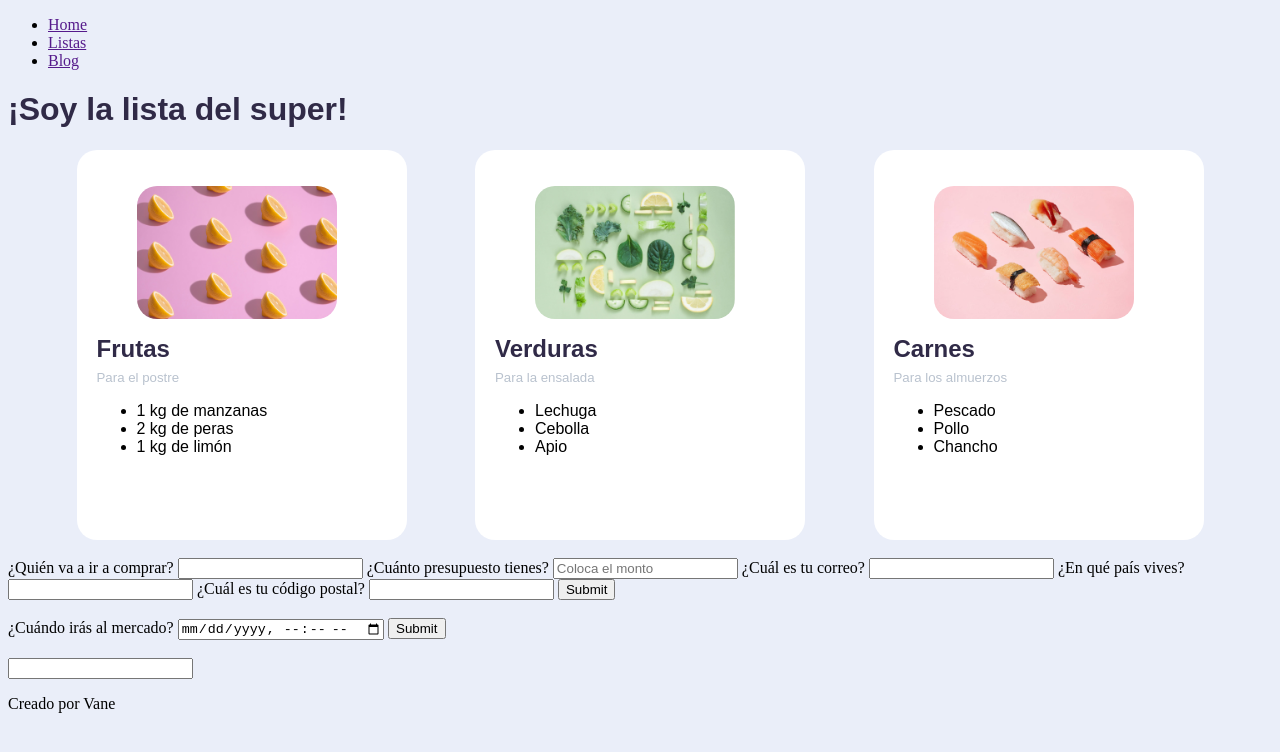
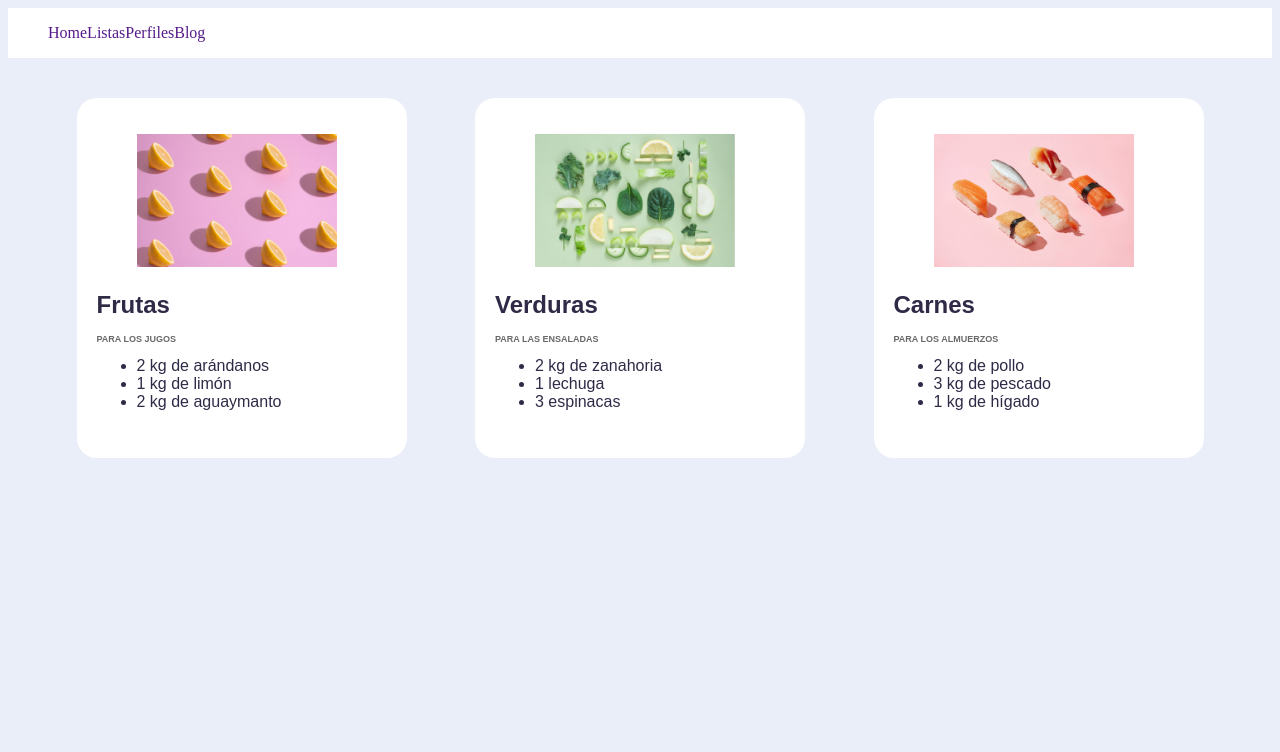
Before and after one commit to vanrzr/ClaseHTMLyCSS, a plain HTML site: page index.html in a window 1280 px wide. Drawn offline with Linux system fonts and the light colour scheme.

Commit message:
Cambios aplicando BEM

```diff
--- a/css/style.css
+++ b/css/style.css
@@ -2,91 +2,114 @@ body {
     background-color: #eaeef9;
 }
 
-.main-nav {
-    margin-top: 10px;
+.header-nav {
+    margin: 0px;
     list-style: none;
     background-color: white;
+    height: 50px;
+    display: flex;
+    align-items: center;
 }
 
-.main-nav__item {
+.header-nav__item {
     display: inline-block;
+    word-spacing: 10px;
 }
 
-.main-nav__item a {
+.header-nav__item a {
     text-decoration: none;
 }
 
-h1 {
+.lists {
+    display: flex;
+    justify-content: space-evenly;
+}
+.fruit-list__article {
+    background: #ffffff;
+    width: 290px;
+    height: 320px;
+    padding: 20px 20px;
+    border-radius: 20px;
+    margin-top: 40px;
+}
+
+.fruit-list__image {
+    width: 200px;
+}
+
+.fruit-list__title {
     color: #302A47;
     font-family: Arial, Helvetica, sans-serif;
 }
 
-.imagen {
-    width: 150px;
-}
-
-.frutasbox {
-    background: #ffffff;
-    width: 290px;
-    height: 350px;
-    padding: 20px 20px;
+.fruit-list__subtitle{
+    color: dimgrey;
     font-family: Arial, Helvetica, sans-serif;
-    border-radius: 20px;
-
-}
-
-h2 {
-    color: #302A47;
-    line-height: 0.5;
-}
-
-h5 {
-    color: #b9c2ce;
-    font-weight: lighter;
+    font-size: 9px;
     line-height: 0.2;
 }
 
-.imagenfrutasbox {
-    width: 200px;
-    border-radius: 20px;
-    align-content: center;
+.fruit-list__list{
+    color: #302A47;
+    font-family: Arial, Helvetica, sans-serif;
 }
 
-ul {
-    list-style-image: url(/pics/check.png);
+.vegetables-list__article {
+    background: #ffffff;
+    width: 290px;
+    height: 320px;
+    padding: 20px 20px;
+    border-radius: 20px;
+    margin-top: 40px;
 }
 
-.verdurasbox {
+.vegetables-list__image {
+    width: 200px;
+}
+
+.vegetables-list__title {
+    color: #302A47;
+    font-family: Arial, Helvetica, sans-serif;
+}
+
+.vegetables-list__subtitle{
+    color: dimgrey;
+    font-family: Arial, Helvetica, sans-serif;
+    font-size: 9px;
+    line-height: 0.2;
+}
+
+.vegetables-list__list{
+    color: #302A47;
+    font-family: Arial, Helvetica, sans-serif;
+}
+
+.meat-list__article {
     background: #ffffff;
     width: 290px;
-    height: 350px;
+    height: 320px;
     padding: 20px 20px;
-    font-family: Arial, Helvetica, sans-serif;
     border-radius: 20px;
+    margin-top: 40px;
 }
 
-.imagenverdurasbox {
+.meat-list__image {
     width: 200px;
-    border-radius: 20px;
-    align-content: center;
 }
 
-.carnesbox {
-    background: #ffffff;
-    width: 290px;
-    height: 350px;
-    padding: 20px 20px;
+.meat-list__title {
+    color: #302A47;
     font-family: Arial, Helvetica, sans-serif;
-    border-radius: 20px;
 }
 
-.imagencarnesbox {
-    width: 200px;
-    border-radius: 20px;
-    align-content: center;
+.meat-list__subtitle{
+    color: dimgrey;
+    font-family: Arial, Helvetica, sans-serif;
+    font-size: 9px;
+    line-height: 0.2;
 }
 
-.listas {
-    display: flex;
-    justify-content: space-evenly;
+.meat-list__list{
+    color: #302A47;
+    font-family: Arial, Helvetica, sans-serif;
 }
--- a/index.html
+++ b/index.html
@@ -13,124 +13,57 @@
        <!--etiquetas de contenido: imagenes, texto, videos o cualquier cosa que se pueda renderizar en el proyecto-->
        <header>
             <nav>
-               <ul class="main_nav">
-                   <li class="main_nav__item"><a href="">Home</a></li>
-                   <li class="main_nav__item"><a href="">Listas</a></li>
-                   <li class="main_nav__item"><a href="">Blog</a></li>
+                <ul class="header-nav">
+                    <li class="header-nav__item"><a href="">Home</a></li>
+                    <li class="header-nav__item"><a href="">Listas</a></li>
+                    <li class="header-nav__item"><a href="">Perfiles</a></li>
+                    <li class="header-nav__item"><a href="">Blog</a></li>
                 </ul>
             </nav>
         </header>
 
         <main>
-           <h1>¡Soy la lista del super!</h1>
-        <section class="listas">
-           <section class="frutasbox">
-               <figure>
-                   <img class="imagenfrutasbox" src="./pics/frutas medium.jpg" alt="Imagen de limones cortados" >
+            <section class="lists">
+                <article class="fruit-list__article">
+                  <figure class="fruit-list__figure">
+                    <img src="./pics/frutas medium.jpg" alt="Imagen de limones" class="fruit-list__image">
                   </figure>
-               <h2>Frutas</h2>
-               <h5>Para el postre</h5>
-               <ul>
-                   <li>1 kg de manzanas</li>
-                   <li>2 kg de peras</li>
-                   <li>1 kg de limón</li>
+                  <h2 class="fruit-list__title">Frutas</h2>
+                  <h3 class="fruit-list__subtitle">PARA LOS JUGOS</h3>
+                  <ul class="fruit-list__list">
+                      <li class="fruit-list__item">2 kg de arándanos</li>
+                      <li class="fruit_list__item">1 kg de limón</li>
+                      <li class="fruit-list__item">2 kg de aguaymanto</li>
                   </ul>
+                </article>
+                <article class="vegetables-list__article">
+                    <figure class="vegetables-list__figure">
+                      <img src="./pics/verduras medium.jpg" alt="Imagen de verduras variados" class="vegetables-list__image">
+                    </figure>
+                    <h2 class="vegetables-list__title">Verduras</h2>
+                    <h3 class="vegetables-list__subtitle">PARA LAS ENSALADAS</h3>
+                    <ul class="vegetables-list__list">
+                        <li class="vegetables-list__item">2 kg de zanahoria</li>
+                        <li class="vegetables_list__item">1 lechuga</li>
+                        <li class="vegetables-list__item">3 espinacas</li>
+                    </ul>
+                  </article>
+                  <article class="meat-list__article">
+                    <figure class="meat-list__figure">
+                      <img src="./pics/carnes medium.jpg" alt="Imagen de sushi" class="meat-list__image">
+                    </figure>
+                    <h2 class="meat-list__title">Carnes</h2>
+                    <h3 class="meat-list__subtitle">PARA LOS ALMUERZOS</h3>
+                    <ul class="meat-list__list">
+                        <li class="meat-list__item">2 kg de pollo</li>
+                        <li class="meat_list__item">3 kg de pescado</li>
+                        <li class="meat-list__item">1 kg de hígado</li>
+                    </ul>
+                  </article>
             </section>
+        </main>
 
-           <section class="verdurasbox">
-               <figure>
-                   <img class="imagenverdurasbox" src="./pics/verduras medium.jpg" alt="Imagen de verduras variadas" >
-               </figure>
-               <h2>Verduras</h2>
-               <h5>Para la ensalada</h5>
-               <ul>
-                   <li>Lechuga</li>
-                   <li>Cebolla</li>
-                   <li>Apio</li>
-               </ul>
-           </section>
-
-           <section class="carnesbox">
-               <figure>
-                   <img class="imagencarnesbox" src="./pics/carnes medium.jpg" alt="Imagen de sushi">
-               </figure>
-                <h2>Carnes</h2>
-                <h5>Para los almuerzos</h5>
-                <ul>
-               <li>Pescado</li>
-               <li>Pollo</li>
-               <li>Chancho</li>
-                </ul>
-           </section>
-        </section>
-           <br>
-           <form>
-               <label for="nombre">
-                   <span>¿Quién va a ir a comprar?</span>
-                   <input type="text" name="nombre" id="nombre" autocomplete="name" required />
-               </label>
-                <label for="presupuesto">
-                    <span>¿Cuánto presupuesto tienes?</span>
-                    <input type="number" id="presupuesto" placeholder="Coloca el monto" required />
-                </label>
-                <label for="correo">
-                    <span>¿Cuál es tu correo?</span>
-                    <input type="email" name="correo" id="correo" autocomplete="email" required />
-                </label>
-                <label for="pais">
-                    <span>¿En qué país vives?</span>
-                    <input type="text" name="pais" id="pais" autocomplete="country" required />
-                </label>
-                <label for="cp">
-                    <span>¿Cuál es tu código postal?</span>
-                    <input type="text" name="cp" id="cp" autocomplete="postal-code" required />
-                </label>
-                <input type="submit" />
-           </form>
-           <br>
-           <!-- <form action="">
-               <label for="hora">
-                   <span>Hora</span>
-                   <input type="time" id="hora" name="hora">
-               </label>
-               <label for="dia">
-                <span>Día</span>
-                <input type="date" id="dia" name="dia">
-            </label>
-            <label for="semana">
-                <span>Semana</span>
-                <input type="week" id="semana" name="semana">
-            </label>
-            <label for="mes">
-                <span>Mes</span>
-                <input type="month" id="mes" name="mes">
-            </label>
-            <input type="submit">
-           </form> -->
-           <form action="">
-               <label for="calendario">
-                   <span>¿Cuándo irás al mercado?</span>
-                   <input type="datetime-local" id="calendario" name="calendario" />
-               </label>
-               <input type="submit" />
-           </form>
-           <br>
-           <!-- <select name="mercados" id="">
-               <option value="Vivanda">Vivanda</option>
-               <option value="Wong">Wong</option>
-               <option value="Metro">Metro</option>
-           </select> -->
-           <input list="mercados" />
-           <datalist id="mercados">
-               <option value="Vivanda"></option>
-               <option value="Wong"></option>
-               <option value="Metro"></option>
-           </datalist>
-           <p>Creado por Vane</p>
-       </main>
-       <footer>
-
-       </footer>
+        <footer></footer>
 
     </body>
 </html>
```
Lines whose indentation alone changed are shown as unchanged.
